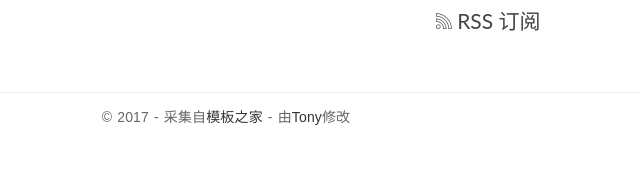
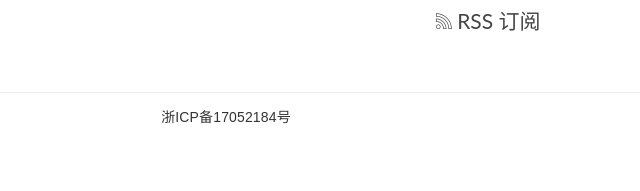
Before and after one commit to Tonyblue/testblog, a Django app: page / in a window 1280 px wide. Shown: the part 609-800 px from the top of the page, without its empty margins (414-1054 px from the left). Run offline with Django 3.2, Linux system fonts and the light colour scheme; data that the repository does not hold is empty; some libraries are stand-ins or nearby versions.

Commit message:
Update base.html

```diff
--- a/firstblog/templates/base.html
+++ b/firstblog/templates/base.html
@@ -139,9 +139,8 @@
     <div class="container">
         <div class="row">
             <div class="col-md-12">
-                <p class="copyright">&copy 2017 - 采集自<a href="http://www.cssmoban.com/"
-                                                        target="_blank" title="模板之家">模板之家</a>
-                    - 由<a href="http://zmrenwu.com/" title="网页模板" target="_blank">Tony</a>修改
+                <p class="copyright"><a href="http://www.miitbeian.gov.cn/"
+                                                        target="_blank" title="备案号">浙ICP备17052184号</a>
                 </p>
             </div>
         </div>
```
